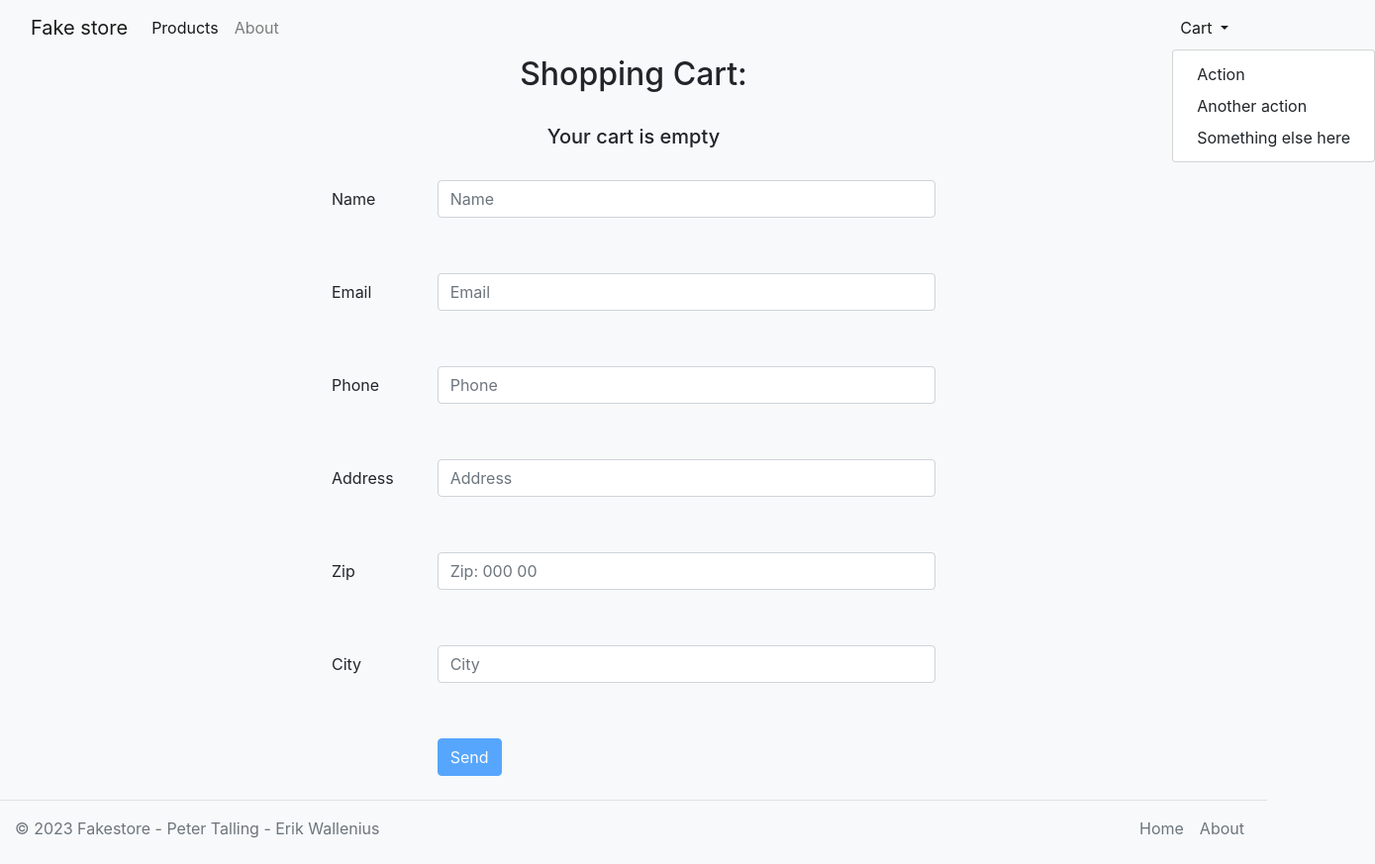
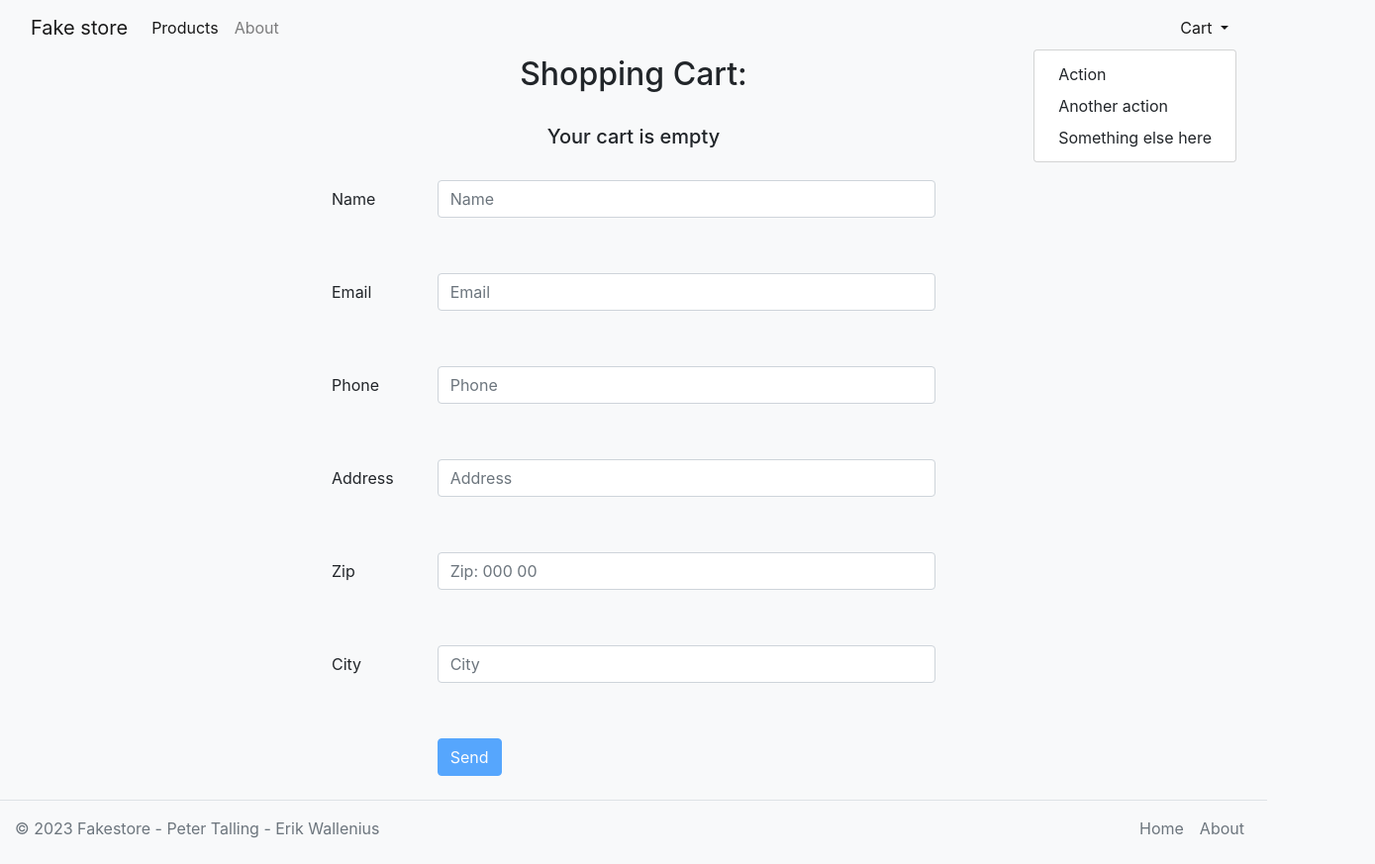
Before and after one commit to knottem/Fakestore-project, a plain HTML site: page checkout.html in a window 1280 px wide. Both pictures are taken after a click on the button "Cart". Shown: the whole page at 99% size, 1389 px wide, since content can reach past the window. Drawn offline with nearby package versions, Linux system fonts and the light colour scheme.

Commit message:
fixed cart dropdown so it's visible

```diff
--- a/checkout.html
+++ b/checkout.html
@@ -7,7 +7,7 @@
   <meta name="viewport" content="width=device-width, initial-scale=1.0">
   <title>Fake store</title>
   <link rel="stylesheet" href="https://cdn.jsdelivr.net/npm/bootstrap@4.0.0/dist/css/bootstrap.min.css"
-  integrity="sha384-Gn5384xqQ1aoWXA+058RXPxPg6fy4IWvTNh0E263XmFcJlSAwiGgFAW/dAiS6JXm" crossorigin="anonymous">
+    integrity="sha384-Gn5384xqQ1aoWXA+058RXPxPg6fy4IWvTNh0E263XmFcJlSAwiGgFAW/dAiS6JXm" crossorigin="anonymous">
   <link rel="stylesheet" href="style.css">
 </head>
 
@@ -15,7 +15,8 @@
   <nav class="navbar navbar-expand-xl navbar-light bg-light">
     <div class="container-fluid">
       <a class="navbar-brand" href="index.html">Fake store</a>
-      <button class="navbar-toggler" type="button" data-bs-toggle="collapse" data-bs-target="#navbarWithDropdown" aria-controls="navbarWithDropdown" aria-expanded="false" aria-label="Toggle navigation">
+      <button class="navbar-toggler" type="button" data-bs-toggle="collapse" data-bs-target="#navbarWithDropdown"
+        aria-controls="navbarWithDropdown" aria-expanded="false" aria-label="Toggle navigation">
         <span class="navbar-toggler-icon"></span>
       </button>
       <div class="collapse navbar-collapse show" id="navbarWithDropdown">
@@ -30,16 +31,17 @@
       </div>
       <div class="collapse navbar-collapse show justify-content-end navbar-nav">
         <li class="nav-item dropdown">
-          <a class="nav-link dropdown-toggle" href="#" id="navbarDropdownMenuLink" role="button" data-bs-toggle="dropdown" aria-expanded="false">
+          <a class="nav-link dropdown-toggle" href="#" id="navbarDropdownMenuLink" role="button"
+            data-bs-toggle="dropdown" aria-expanded="false">
             Cart
           </a>
-          <ul class="dropdown-menu" aria-labelledby="navbarDropdownMenuLink">
+          <ul class="dropdown-menu dropdown-menu-right" aria-labelledby="navbarDropdownMenuLink">
             <li><a class="dropdown-item" href="#">Action</a></li>
             <li><a class="dropdown-item" href="#">Another action</a></li>
             <li><a class="dropdown-item" href="#">Something else here</a></li>
           </ul>
         </li>
-    </div>
+      </div>
     </div>
   </nav>
   <div class="content">
@@ -116,7 +118,9 @@
   </footer>
 
   <script type="module" src="js/checkout.js"></script>
-  <script src="https://cdn.jsdelivr.net/npm/bootstrap@5.3.0-alpha1/dist/js/bootstrap.bundle.min.js" integrity="sha384-w76AqPfDkMBDXo30jS1Sgez6pr3x5MlQ1ZAGC+nuZB+EYdgRZgiwxhTBTkF7CXvN" crossorigin="anonymous"></script>
+  <script src="https://cdn.jsdelivr.net/npm/bootstrap@5.3.0-alpha1/dist/js/bootstrap.bundle.min.js"
+    integrity="sha384-w76AqPfDkMBDXo30jS1Sgez6pr3x5MlQ1ZAGC+nuZB+EYdgRZgiwxhTBTkF7CXvN"
+    crossorigin="anonymous"></script>
 </body>
 
 </html>
```
Also changed, not shown: about.html (+1 -1 lines), confirmation.html (+1 -1 lines), index.html (+1 -1 lines).
